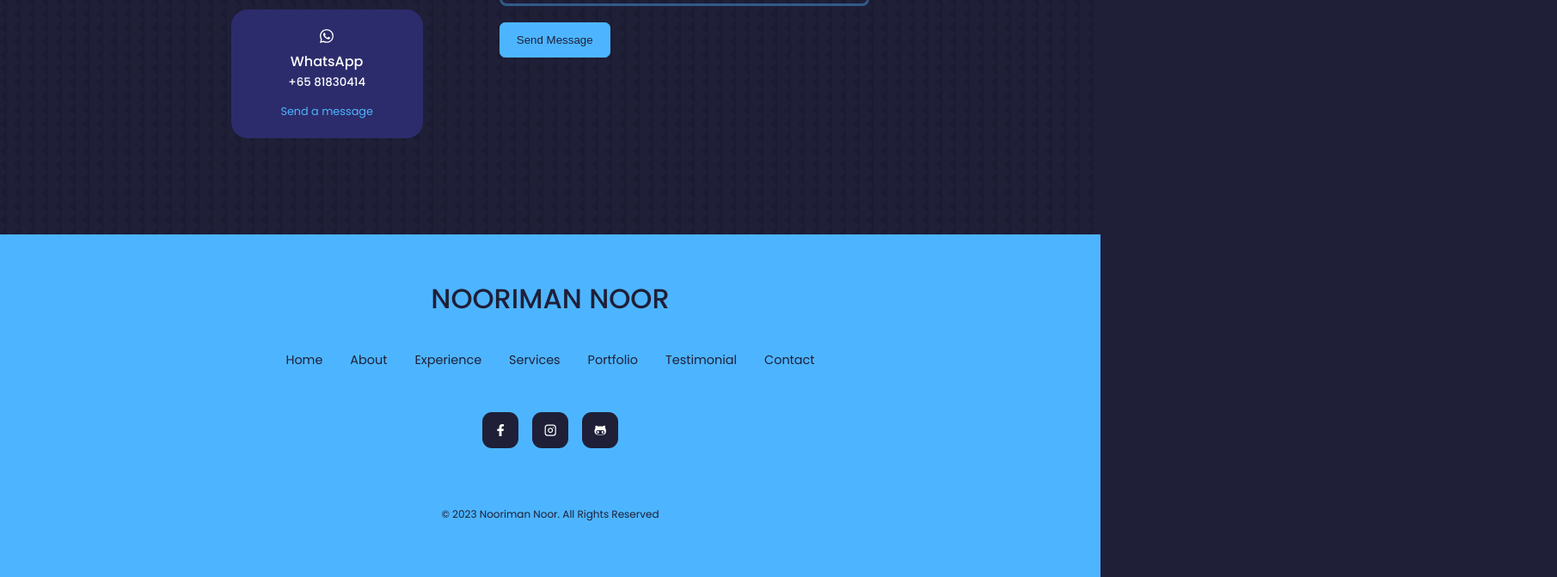
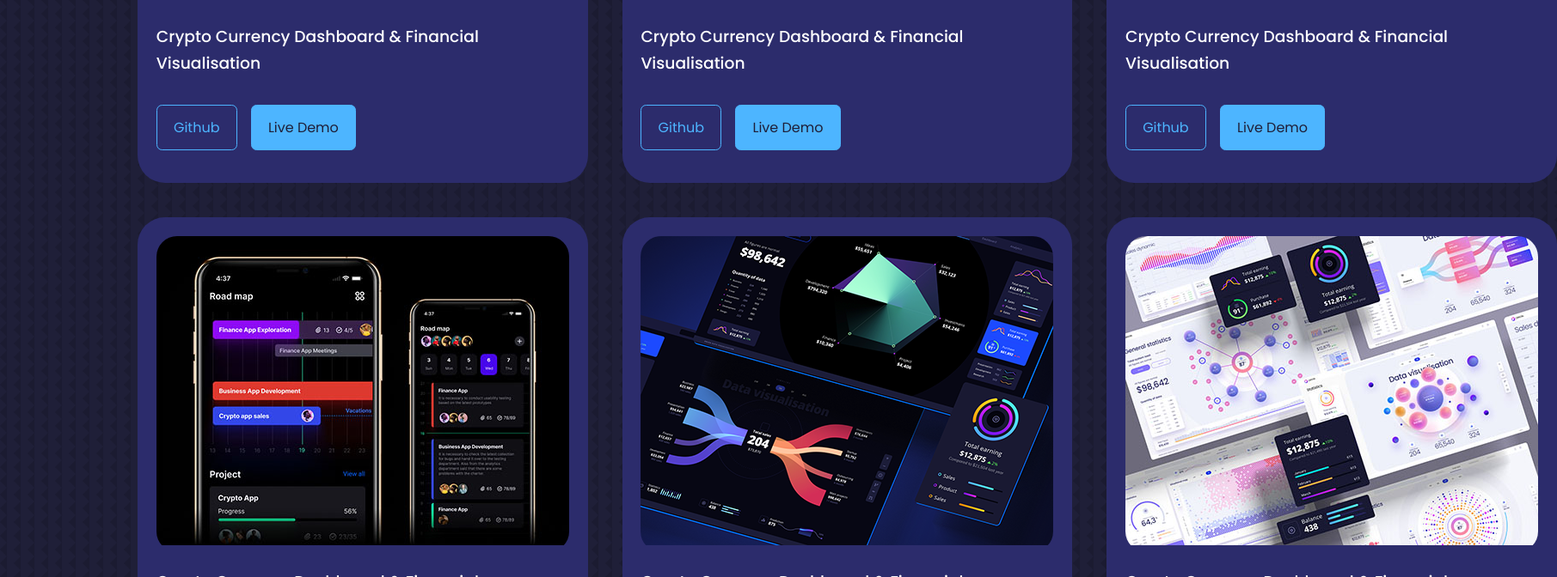
Before and after one commit to Nooriman/Nooriman.github.io, a React (Create React App) app: page / in a window 1280 px wide. Shown: the part 2760-3432 px from the top of the page at 86% size, 1811 px wide, since content can reach past the window. Built offline with nearby package versions, Linux system fonts and the light colour scheme.

Commit message:
added portfolio page

```diff
--- a/src/components/portfolio/Portfolio.jsx
+++ b/src/components/portfolio/Portfolio.jsx
@@ -1,9 +1,80 @@
 import React from 'react';
 import "./portfolio.css";
+import IMG1 from '../../assets/portfolio1.jpg';
+import IMG2 from '../../assets/portfolio2.jpg';
+import IMG3 from '../../assets/portfolio3.jpg';
+import IMG4 from '../../assets/portfolio4.jpg';
+import IMG5 from '../../assets/portfolio5.png';
+import IMG6 from '../../assets/portfolio6.jpg';
+
+const data = [
+  {
+    id: 1,
+    image: IMG1,
+    title: 'Crypto Currency Dashboard & Financial Visualisation',
+    github: 'https://github.com',
+    demo: 'https://github.com'
+  },
+  {
+    id: 2,
+    image: IMG2,
+    title: 'Crypto Currency Dashboard & Financial Visualisation',
+    github: 'https://github.com',
+    demo: 'https://github.com'
+  },
+  {
+    id: 3,
+    image: IMG3,
+    title: 'Crypto Currency Dashboard & Financial Visualisation',
+    github: 'https://github.com',
+    demo: 'https://github.com'
+  },
+  {
+    id: 4,
+    image: IMG4,
+    title: 'Crypto Currency Dashboard & Financial Visualisation',
+    github: 'https://github.com',
+    demo: 'https://github.com'
+  },
+  {
+    id: 5,
+    image: IMG5,
+    title: 'Crypto Currency Dashboard & Financial Visualisation',
+    github: 'https://github.com',
+    demo: 'https://github.com'
+  },
+  {
+    id: 6,
+    image: IMG6,
+    title: 'Crypto Currency Dashboard & Financial Visualisation',
+    github: 'https://github.com',
+    demo: 'https://github.com'
+  },
+]
 
 const Portfolio = () => {
   return (
-    <div>Portfolio</div>
+    <section id="portfolio">
+      <h5>My Recent Work</h5>
+      <h2>Portforlio</h2>
+
+      <div className="container portfolio__container">
+
+        {data.map(({ id, image, title, github, demo }) =>
+          <article className="portfolio__item" key={id}>
+            <div className="portfolio__item-image">
+              <img src={image} alt='img1' />
+            </div>
+            <h3>{title}</h3>
+            <div className="portfolio__item-cta">
+              <a href={github} className='btn' target='_blank'>Github</a>
+              <a href={demo} className='btn btn-primary' target='_blank'>Live Demo</a>
+            </div>
+          </article>
+        )}
+
+      </div>
+    </section>
   )
 }
 
--- a/src/components/portfolio/portfolio.css
+++ b/src/components/portfolio/portfolio.css
@@ -0,0 +1,47 @@
+.portfolio__container {
+    display: grid;
+    grid-template-columns: repeat(3, 1fr);
+    gap: 2.5rem;
+}
+
+.portfolio__item {
+    background: var(--color-bg-variant);
+    padding: 1.3rem;
+    border-radius: 2rem;
+    border: 1px solid transparent;
+    transition: var(--transition);
+}
+
+.portfolio__item:hover {
+    border-color: var(--color-primary-variant);
+    background: transparent;
+}
+
+.portfolio__item-image {
+    border-radius: 1.5rem;
+    overflow: hidden;
+}
+
+.portfolio__item h3 {
+    margin: 1.2rem 0 2rem;
+}
+
+.portfolio__item-cta {
+    display: flex;
+    gap: 1rem;
+    margin-bottom: 1rem;
+}
+
+@media screen and (max-width: 1024px) {
+    .portfolio__container{
+        grid-template-columns: 1fr 1fr;
+        gap: 1.2rem;
+    }
+}
+
+@media screen and (max-width: 600px) {
+    .portfolio__container{
+        grid-template-columns: 1fr;
+        gap: 1rem;
+    }
+}
```
